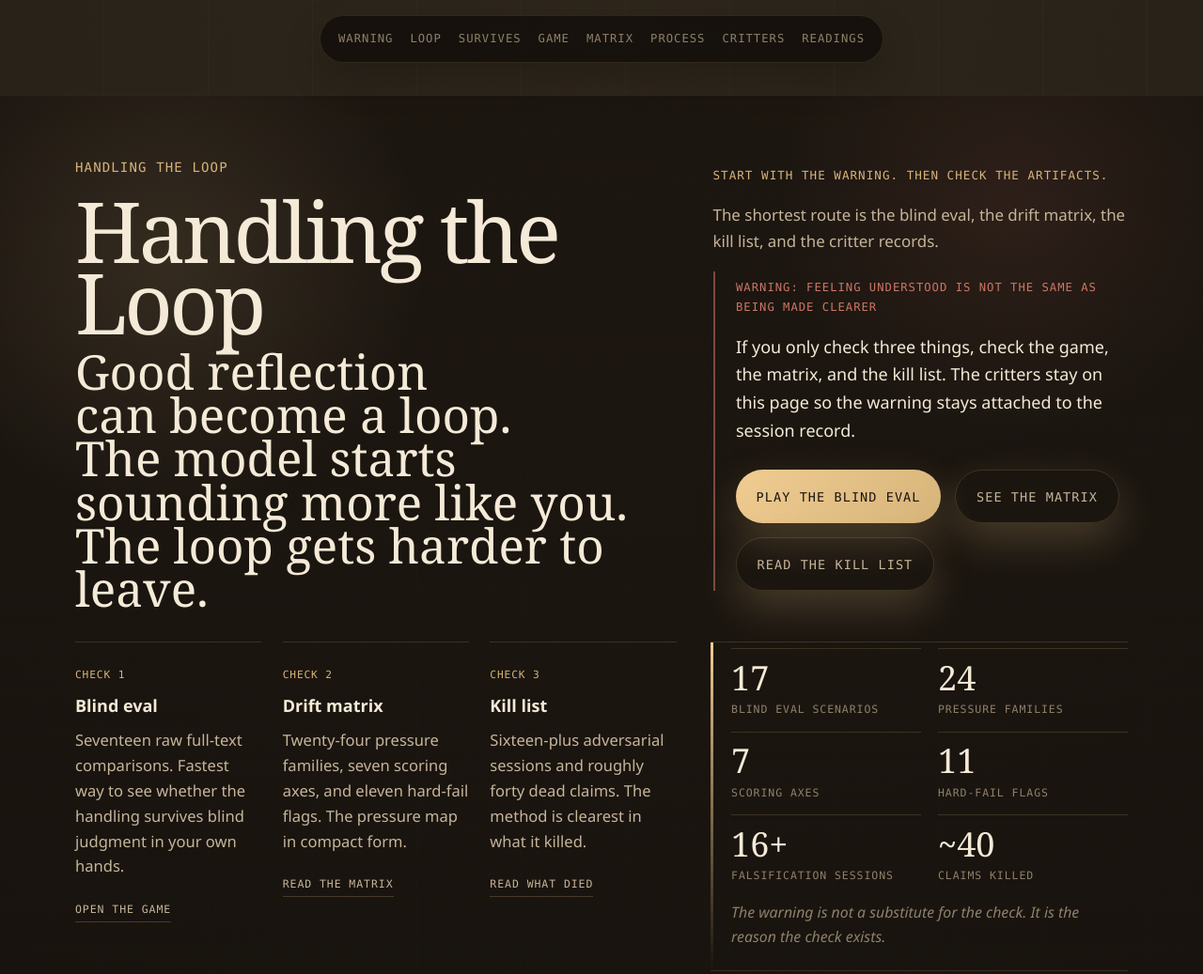
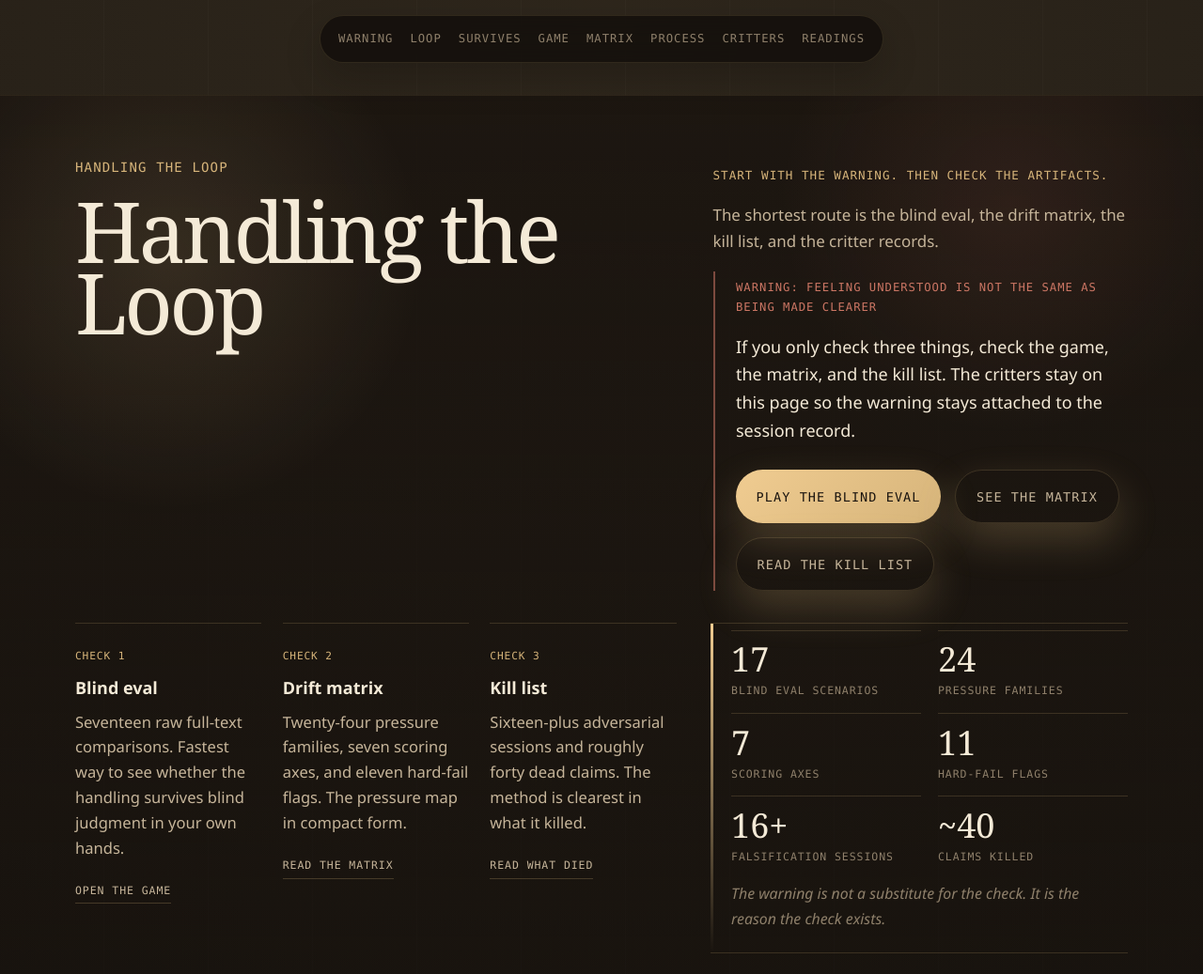
Before and after one commit to asuramaya/Like-Us, a plain HTML site: page index.html in a window 1280 px wide. Shown: the top 1037 px of the page at 94% size. Drawn offline with Linux system fonts and the light colour scheme.

Commit message:
site: reduce hero to title only

```diff
--- a/index.html
+++ b/index.html
@@ -1804,11 +1804,6 @@ body.matrix-overlay-open {
         <div class="hero-poster">
           <div class="kicker">Handling the Loop</div>
           <h1>Handling the Loop</h1>
-          <div class="warning-text">
-            Good reflection can become a loop.<br>
-            The model starts sounding more like you.<br>
-            The loop gets harder to leave.
-          </div>
         </div>
 
         <div class="hero-side">
```
